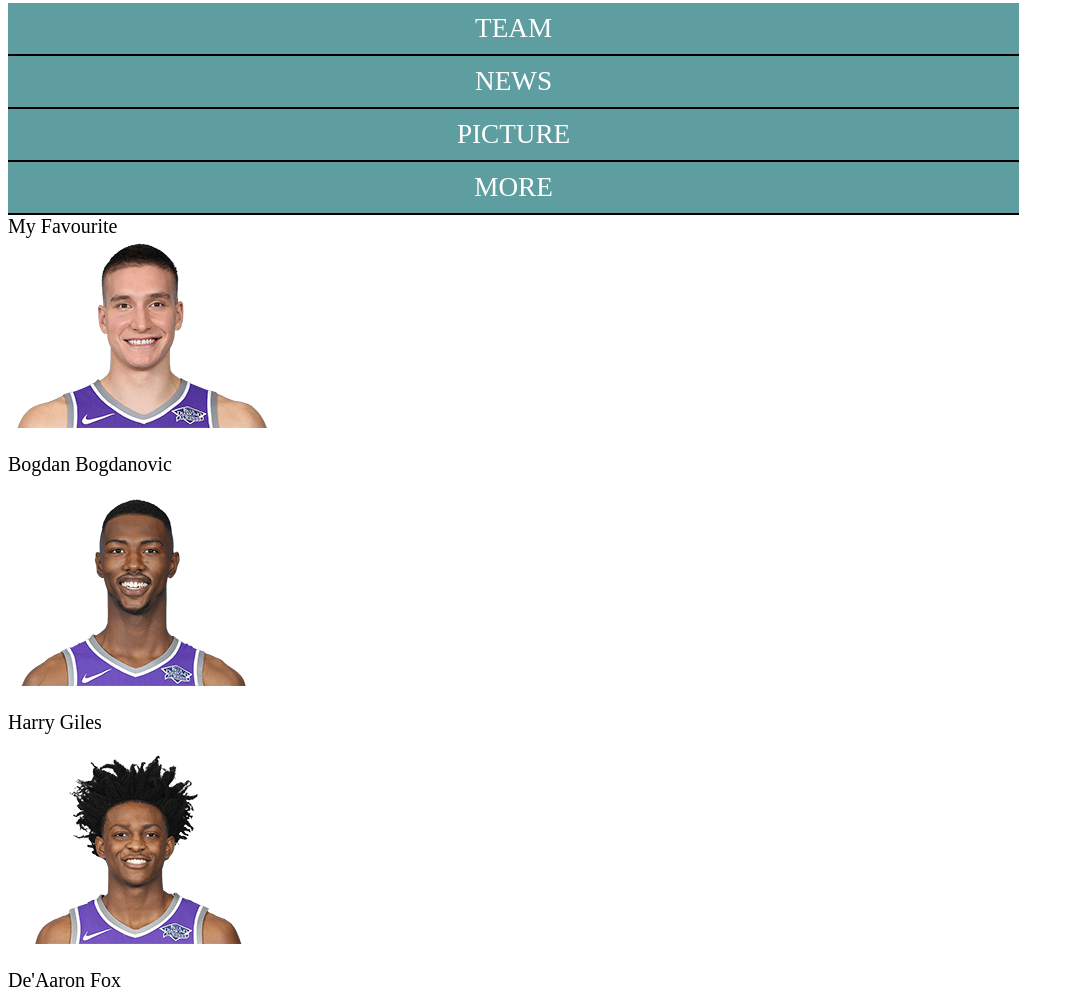
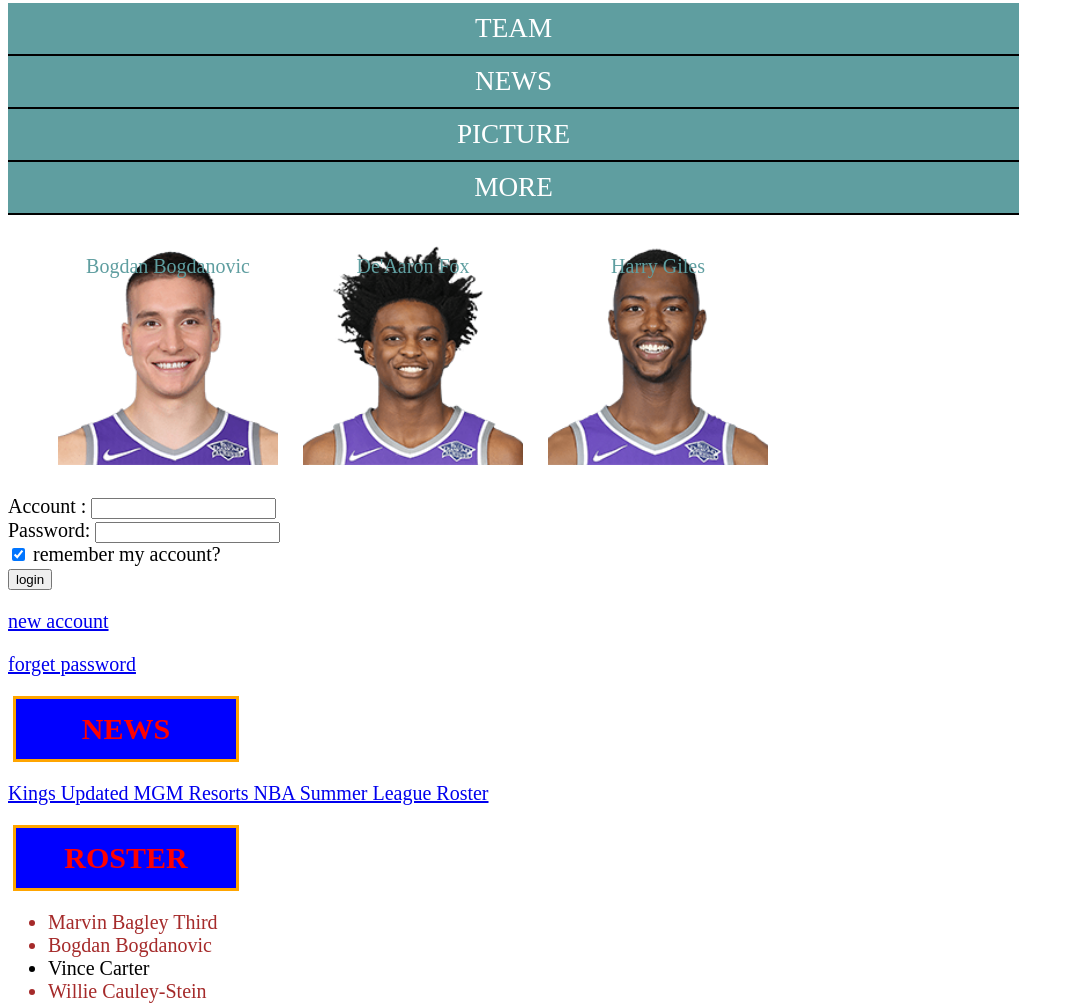
Before and after one commit to KevinXu17/firstweb, a plain HTML site: page gokings.html in a window 1280 px wide. Shown: the part 551-1557 px from the top of the page, without its empty margins (0-1074 px from the left). Drawn offline with nearby package versions, Linux system fonts and the light colour scheme.

Commit message:
make nav

```diff
--- a/gokings.html
+++ b/gokings.html
@@ -21,8 +21,8 @@
 
 <div class="nav">
 <ul>
- <li> TEAM </li>
- <li> NEWS </li>
+ <li>  TEAM </a> </li>
+ <li>  NEWS </a> </li>
  <li> PICTURE </li>
  <li> MORE </li>
 </ul>
@@ -33,30 +33,28 @@
       <div class="image-text">
       </div>
     </div>
-    <div class="intro-text"> My Favourite</div>
-    <div class="services">
-    <div class="single-service">
-      <img src="img/bodanbodan.png" />
-      <p>
-        Bogdan Bogdanovic
-      </p>
+
+    <div class="favourite">
+    <ul>
+      <li class="bb">
+        <div class="image-text">
+          Bogdan Bogdanovic
+        </div>
+      </li>
+      <li class="df">
+        <div class="image-text">
+          De'Aaron Fox
+        </div>
+      </li>
+      <li class= "hg">
+        <div class="image-text">
+            Harry Giles
+        </div>
+
+      </li>
+    </ul>
+
     </div>
-    <div class="single-service">
-      <img src="img/giles.png" />
-      <p>
-        Harry Giles
-      </p>
-    </div>
-    <div class="single-service">
-      <img src="img/fox.png" />
-      <p>
-        De'Aaron Fox
-      </p>
-    </div>
-    </div>
-    </div>
-
-
 
 
 
@@ -81,9 +79,9 @@
 
 
 
-<h2> News </h2>
+<h2> NEWS </h2>
 <p> <a href="Linktomyweb.html" title="news">Kings Updated MGM Resorts NBA Summer League Roster</a></p>
-<h2> Roster </h2>
+<h2> ROSTER </h2>
 <ul>
   <li class="love"> Marvin Bagley Third</li>
   <li class="love">Bogdan Bogdanovic</li>
@@ -101,7 +99,7 @@
   <li>Garrett Temple</li>
   <li>Iman Shumpert</li>
 </ul>
-<h2> Comments</h2>
+<h2> COMMENTS</h2>
 
 <textarea id="commentbox">Add a comment... </textarea>
 <div>
@@ -109,7 +107,7 @@ name: <input type="text" required/>
 </div>
 <input type = "submit" value="post" >
 
-<h2> More information</h2>
+<h2> MORE</h2>
 <p id="final"> Please check the official web: <a href="https://www.nba.com/kings/" title= "click here">
   here</a></p>
 
--- a/style.css
+++ b/style.css
@@ -39,10 +39,59 @@ h2 {color: red;
     font-size: 1.7rem;
     border-bottom:  2px solid black;
     transition: background-color 0.9s;
+
   }
 
 .nav ul li:hover {
   background-color: red;
+}
+
+.favourite ul {
+  list-style-type: none;
+
+
+}
+.favourite ul li{
+  color: cadetblue;
+  padding: 10px;
+  padding-right: 10px;
+  padding-left: 10px;
+  height: 200px;
+  width: 200px;
+ display: inline-block;
+ margin: 10px;
+}
+
+.bb {
+  background-image: url('img/bodanbodan.png');
+
+  background-position: center center;
+  background-size: cover;
+  padding-top: 30px;
+  padding-bottom: 30px;
+  padding-right: 10px;
+}
+.df {
+  background-image: url('img/fox.png');
+
+  background-position: center center;
+  background-size: cover;
+  padding-top: 30px;
+  padding-bottom: 30px;
+  padding-right: 10px;
+}
+.hg {
+  background-image: url('img/giles.png');
+
+  background-position: center center;
+  background-size: cover;
+  padding-top: 30px;
+  padding-bottom: 30px;
+}
+
+.image-text {
+  text-align: center;
+
 }
 
 .welcometext {
@@ -77,3 +126,9 @@ ul {
   width: 50%;
   height: 90px;
 }
+
+@media screen and (max-width: 900px){
+ .nav ul li {
+   display: inline-block;
+ }
+}
```
